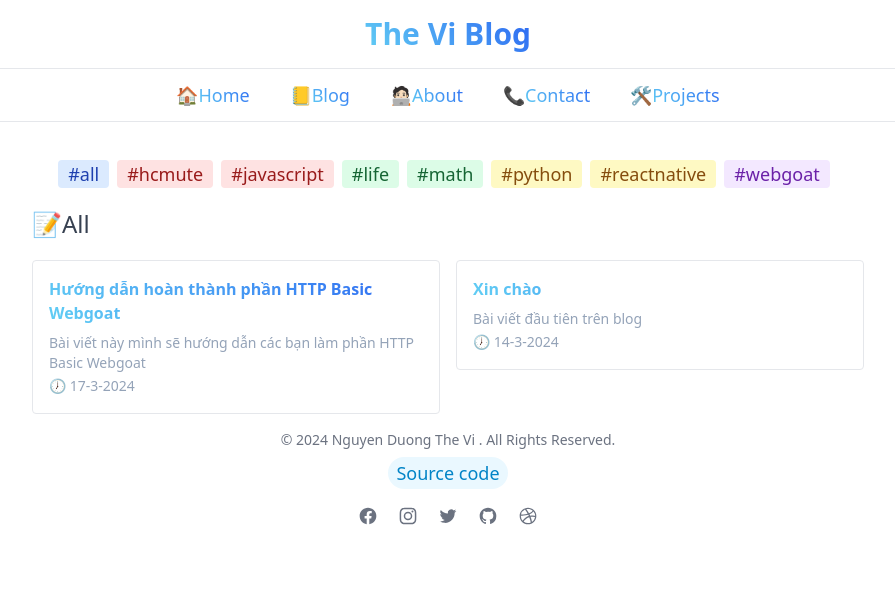
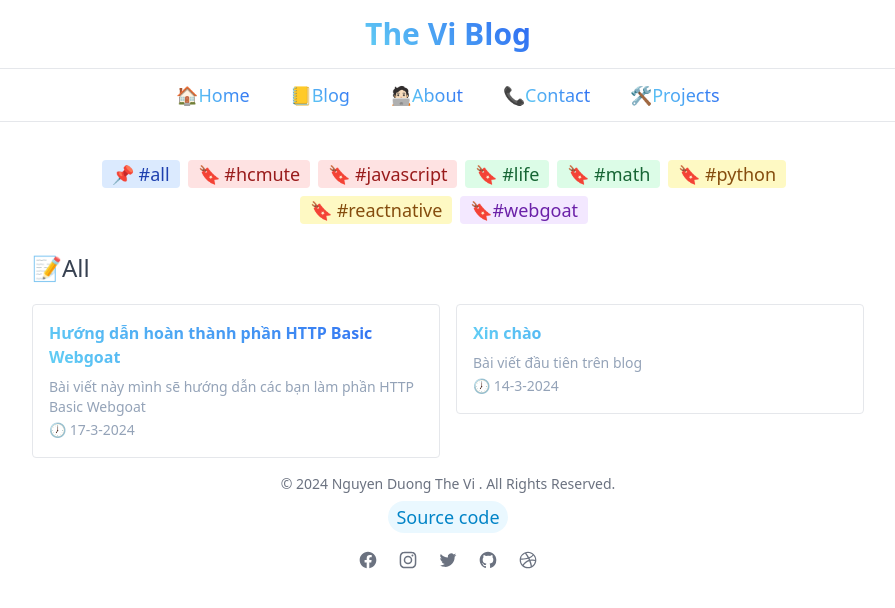
Before and after one commit to thevi31415/nguyenduongtheviblog, a Next.js app: page /blog in a window 1280 px wide. Shown: the top 608 px of the page, without its empty margins (192-1087 px from the left). Built offline with nearby package versions, Linux system fonts and the light colour scheme.

Commit message:
Chỉnh sửa giao diện

```diff
--- a/app/blog/page.tsx
+++ b/app/blog/page.tsx
@@ -73,46 +73,46 @@ export default function Blog() {
   ));
   const tagsPreviews = tagsMetadata.slice(0, 100).map((tags) => (
     <div key={tags.slug}>
-      <li>
+      <li className="mb-2">
         <Link title="all" href={`/tags/${tags.slug}`}>
           {tags.title[0].toUpperCase() >= "A" &&
           tags.title[0].toUpperCase() <= "D" ? (
             <span className="bg-blue-100 text-blue-800 text-lg font-medium me-2 px-2.5 py-0.5 rounded dark:bg-blue-900 dark:text-blue-300">
-              # 🥇 {tags.title}
+              🔖 #{tags.title}
             </span>
           ) : tags.title[0].toUpperCase() >= "E" &&
             tags.title[0].toUpperCase() <= "G" ? (
             <span className="bg-gray-100 text-gray-800 text-lg font-medium me-2 px-2.5 py-0.5 rounded dark:bg-gray-700 dark:text-gray-300">
-              # 🥇 {tags.title}
+              🔖 #{tags.title}
             </span>
           ) : tags.title[0].toUpperCase() >= "H" &&
             tags.title[0].toUpperCase() <= "K" ? (
             <span className="bg-red-100 text-red-800 text-lg font-medium me-2 px-2.5 py-0.5 rounded dark:bg-red-900 dark:text-red-300">
-              #{tags.title}
+              🔖 #{tags.title}
             </span>
           ) : tags.title[0].toUpperCase() >= "L" &&
             tags.title[0].toUpperCase() <= "O" ? (
             <span className="bg-green-100 text-green-800 text-lg font-medium me-2 px-2.5 py-0.5 rounded dark:bg-green-900 dark:text-green-300">
-              #{tags.title}
+              🔖 #{tags.title}
             </span>
           ) : tags.title[0].toUpperCase() >= "P" &&
             tags.title[0].toUpperCase() <= "S" ? (
             <span className="bg-yellow-100 text-yellow-800 text-lg font-medium me-2 px-2.5 py-0.5 rounded dark:bg-yellow-900 dark:text-yellow-300">
-              #{tags.title}
+              🔖 #{tags.title}
             </span>
           ) : tags.title[0].toUpperCase() >= "T" &&
             tags.title[0].toUpperCase() <= "V" ? (
             <span className="bg-indigo-100 text-indigo-800 text-lg font-medium me-2 px-2.5 py-0.5 rounded dark:bg-indigo-900 dark:text-indigo-300">
-              #{tags.title}
+              🔖#{tags.title}
             </span>
           ) : tags.title[0].toUpperCase() >= "W" &&
             tags.title[0].toUpperCase() <= "Z" ? (
             <span className="bg-purple-100 text-purple-800 text-lg font-medium me-2 px-2.5 py-0.5 rounded dark:bg-purple-900 dark:text-purple-300">
-              #{tags.title}
+              🔖#{tags.title}
             </span>
           ) : (
             <span className="bg-pink-100 text-pink-800 text-lg font-medium me-2 px-2.5 py-0.5 rounded dark:bg-pink-900 dark:text-pink-300">
-              #{tags.title}
+              🔖 #{tags.title}
             </span>
           )}
         </Link>
@@ -123,10 +123,10 @@ export default function Blog() {
     <div>
       <div className="overflow-hidden">
         <ul className="flex flex-wrap items-center justify-center mb-5">
-          <li>
+          <li className="mb-2">
             <Link title="all" href={`#`}>
               <span className="bg-blue-100 text-blue-800 text-lg font-medium me-2 px-2.5 py-0.5 rounded dark:bg-blue-900 dark:text-blue-300">
-                #all
+                📌 #all
               </span>
             </Link>
           </li>
--- a/app/posts/[slug]/page.tsx
+++ b/app/posts/[slug]/page.tsx
@@ -22,6 +22,7 @@ import {
   LinkedinShareButton,
   LinkedinIcon,
 } from "next-share";
+import Link from "next/link";
 export const metadata: Metadata = {
   title: "The Vi Blog",
   description: "This is my personal blog, sharing about my everyday life.",
@@ -143,7 +144,11 @@ const PostPage = (props: any) => {
           </a>
         </div>
       </div>
+      <div></div>
       <div className=" bg-white rounded-lg">
+        {/* <span className="bg-pink-100 mt-5 text-pink-800 text-lg font-medium me-2 px-2.5 py-0.5 rounded dark:bg-pink-900 dark:text-pink-300">
+          {post.data.tag}
+        </span> */}
         <article className="flex items-start justify-left prose max-w-none max-w-full  ">
           <div className={Styles.markdownContainer}>
             <Markdown className={Styles.markdown}>{post.content}</Markdown>
```
